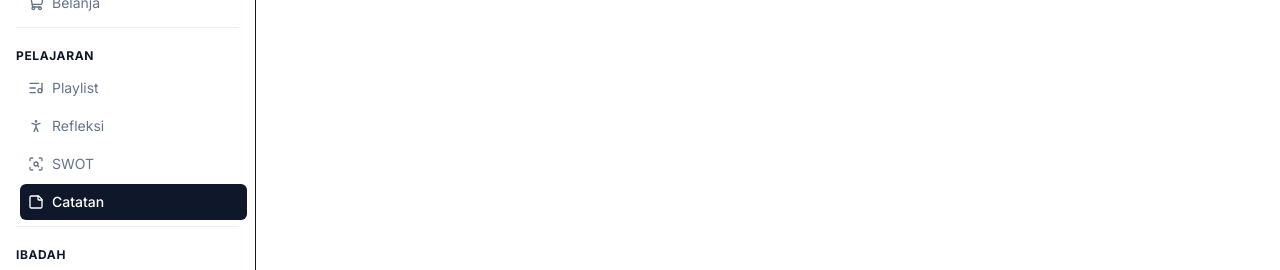
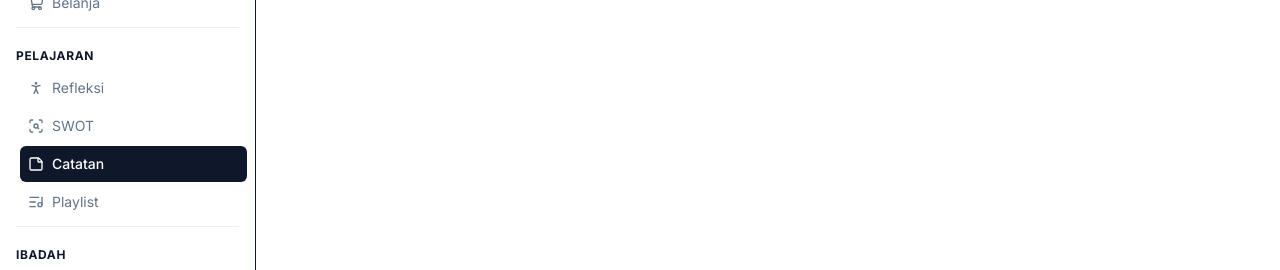
Before and after one commit to adakahroti-hue/daytrack, a Next.js app: page /catatan in a window 1280 px wide. Shown: the part 417-687 px from the top of the page. Built offline with nearby package versions, Linux system fonts and the light colour scheme; no server answers; the database is empty.

Commit message:
style(sidebar): move Playlist after Catatan in Pelajaran

```diff
--- a/src/components/layout/Sidebar.tsx
+++ b/src/components/layout/Sidebar.tsx
@@ -119,10 +119,10 @@ const navigation: NavSection[] = [
     title: 'Pelajaran',
     icon: Shield,
     items: [
-      { title: 'Playlist', href: '/kesenangan', icon: ListMusic },
       { title: 'Refleksi', href: '/masalah', icon: PersonStanding },
       { title: 'SWOT', href: '/swot', icon: ScanSearch },
       { title: 'Catatan', href: '/catatan', icon: StickyNote },
+      { title: 'Playlist', href: '/kesenangan', icon: ListMusic },
     ],
   },
   {
```
